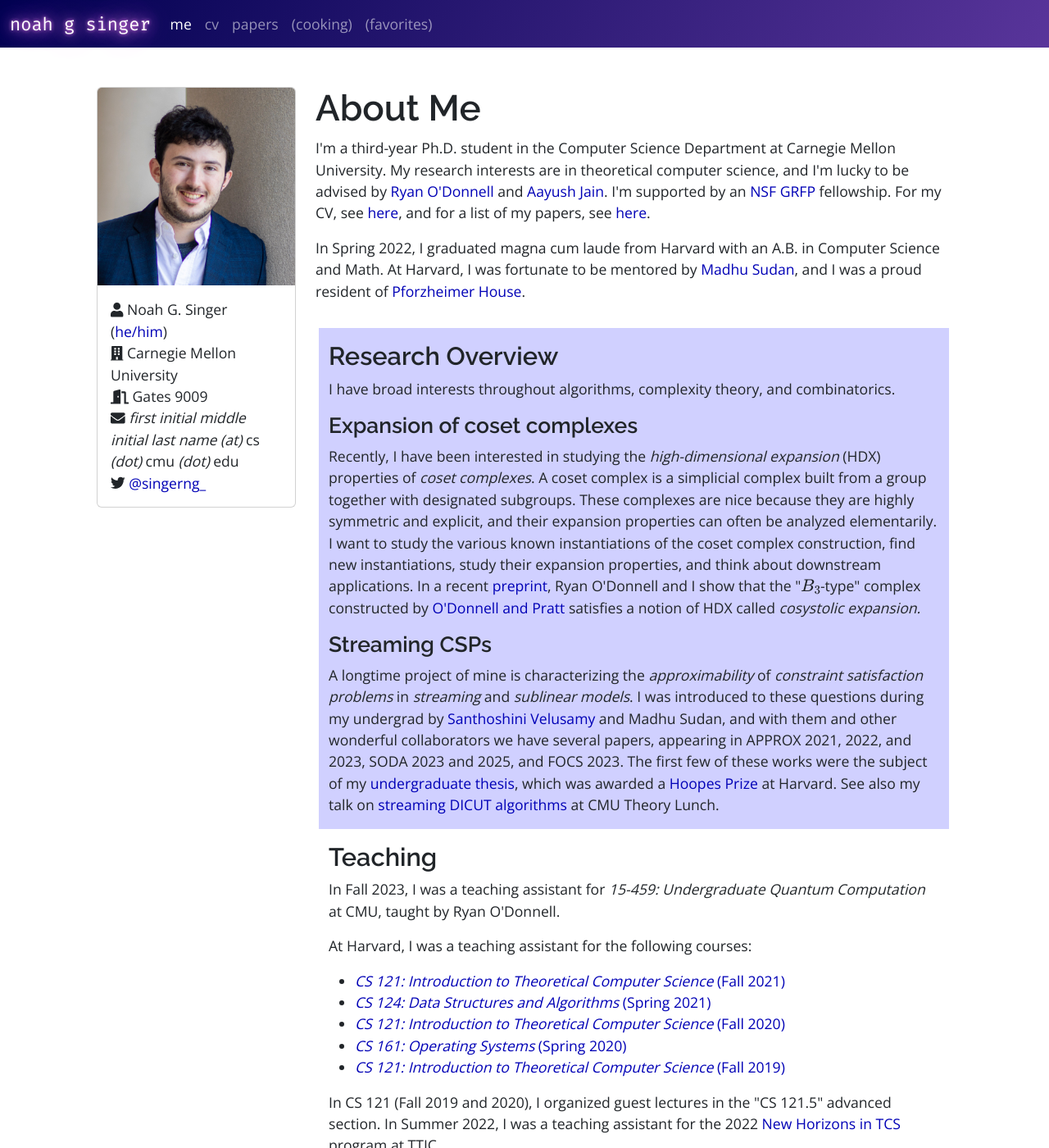
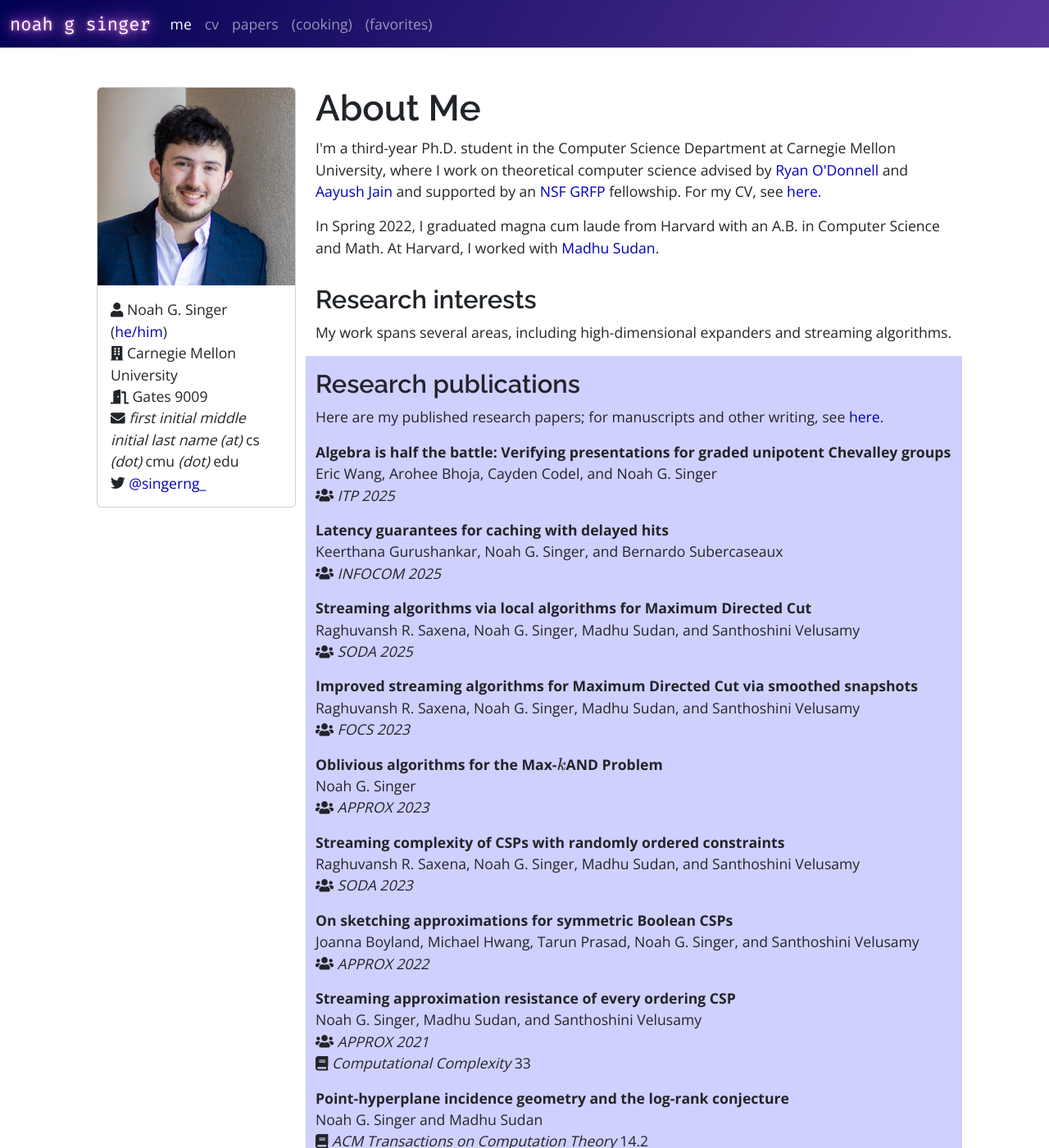
Before and after one commit to singerng/noahsinger.org, a Jekyll site: the page built from index/index.html, in a window 1280 px wide and 1400 px high. Shown: the whole window at 82% size. Built offline with Jekyll 4.4.1, drawn with Linux system fonts in a browser that asks for light colours; nearby versions of some CDN libraries; some of the changed text lies outside the part shown.

Commit message:
feat: simplified homepage and added pubs

```diff
--- a/_includes/paper.html
+++ b/_includes/paper.html
@@ -12,6 +12,7 @@
     {% endif %}
     {% endfor %}
 
+    {% unless include.short %}
       {% if include.paper.venue %}<em>{{ include.paper.venue }}</em><br/>{% endif %}
 
       {% if include.paper.award %}
@@ -62,4 +63,5 @@
       {% if include.paper.talk %}
       <a role="button" class="btn btn-light btn-sm" href="{{ include.paper.talk }}" target="_blank"><i class="fas fa-play-circle"></i> Talk</a>
       {% endif %}
+    {% endunless %}
 </li>
--- a/index/index.html
+++ b/index/index.html
@@ -22,48 +22,45 @@
 
   <div class="col-md-9 mb-4">
     <h1>About Me</h1>
-    <p>I'm a third-year Ph.D. student in the Computer Science Department at Carnegie Mellon University. My research interests are in theoretical
-      computer science, and I'm lucky to be advised by <a href="http://www.cs.cmu.edu/~odonnell/">Ryan O'Donnell</a> and
-      <a href="https://sites.google.com/view/aayushjain/home">Aayush Jain</a>. I'm supported by an <a href="https://www.nsfgrfp.org">NSF GRFP</a>
-      fellowship. For my CV, see <a href="/index/cv.pdf">here</a>, and for a list of my papers, see <a href="/papers">here</a>.</p>
+    <p>I'm a third-year Ph.D. student in the Computer Science Department at Carnegie Mellon University,
+      where I work on theoretical computer science
+      advised by <a href="http://www.cs.cmu.edu/~odonnell/">Ryan O'Donnell</a> and
+      <a href="https://sites.google.com/view/aayushjain/home">Aayush Jain</a>
+      and supported by an <a href="https://www.nsfgrfp.org">NSF GRFP</a> fellowship.
+      For my CV, see <a href="/index/cv.pdf">here</a>.
 
-    <p>In Spring 2022, I graduated magna cum laude from Harvard with an A.B. in Computer Science and Math. At Harvard, I was fortunate to
-      be mentored by <a href="https://madhu.seas.harvard.edu">Madhu Sudan</a>, and I was a proud resident of <a href="https://pfoho.harvard.edu">Pforzheimer House</a>.</p>
+    <p>In Spring 2022, I graduated magna cum laude from Harvard with an A.B. in Computer Science and Math.
+      At Harvard, I worked with <a href="https://madhu.seas.harvard.edu">Madhu Sudan</a>.</p>
 
-    <div class="p-3">
+
       <div class="row section pt-3">
-        <div class="col">
-          <h3>Research Overview</h3>
+        <h3>Research interests</h3>
 
-          <p>I have broad interests throughout algorithms, complexity theory, and combinatorics.</p>
+        <p>My work spans several areas, including high-dimensional expanders and streaming algorithms.</p>
+      </div>
 
-          <h4>Expansion of coset complexes</h4>
+      <div class="row section pt-3">
+        <h3>Research publications</h3>
 
-          <p>Recently, I have been interested in studying the <em>high-dimensional expansion</em> (HDX) properties of <em>coset complexes</em>.
-            A coset complex is a simplicial complex built from a group together with designated subgroups. These complexes are nice because
-            they are highly symmetric and explicit, and their expansion properties can often be analyzed elementarily. I want to study
-            the various known instantiations of the coset complex construction, find new instantiations, study their expansion properties, and think about
-            downstream applications. In a recent <a href="https://arxiv.org/abs/2411.05916">preprint</a>, Ryan O'Donnell and I show that
-            the "\(B_3\)-type" complex constructed by <a href="https://arxiv.org/abs/2203.03705">O'Donnell and Pratt</a> satisfies
-            a notion of HDX called <em>cosystolic expansion.</em></p>
+        <p>Here are my published research papers; for manuscripts and other writing, see <a href="/papers">here</a>.</p>
 
-          <h4>Streaming CSPs</h4>
-
-          <p>A longtime project of mine is characterizing the <em>approximability</em> of <em>constraint satisfaction problems</em> in
-            <em>streaming</em> and <em>sublinear models</em>. I was introduced to these questions during my undergrad by
-            <a href="https://sites.google.com/view/santhoshinivelusamy">Santhoshini Velusamy</a> and Madhu Sudan, and with them
-            and other wonderful collaborators we have several papers, appearing in APPROX 2021, 2022, and 2023, SODA 2023 and 2025, and FOCS 2023.
-            The first few of these works were the subject of my <a href="https://dash.harvard.edu/handle/1/37371750">undergraduate thesis</a>,
-            which was awarded a <a href="https://prizes.fas.harvard.edu/hoopes-prize">Hoopes Prize</a> at Harvard. See also my talk on
-            <a href="https://youtu.be/pOXRMNNBO3c">streaming DICUT algorithms</a> at CMU Theory Lunch.</p>
-        </div>
+        <ul class="paper-list">
+        {% for paper in site.data.papers.publications %}
+        {% include paper.html paper=paper short=true %}
+        {% endfor %}
+        </ul>
       </div>
 
       <div class="row section pt-3">
         <div class="col">
           <h3>Teaching</h3>
 
-          <p>In Fall 2023, I was a teaching assistant for <em>15-459: Undergraduate Quantum Computation</em> at CMU, taught by Ryan O'Donnell.</p>
+          <p>At CMU, I have been a teaching assistant for the following courses:
+            <ul>
+              <li><em>15-459: Undergraduate Quantum Computation</em> (Fall 2023)</li>
+              <li><em>15-754: Spectral Graph Theory</em> (Fall 2025)</li>
+            </ul>
+          </p>
 
           <p>
             At Harvard, I was a teaching assistant for the following courses:
```
Lines whose indentation alone changed are shown as unchanged.
